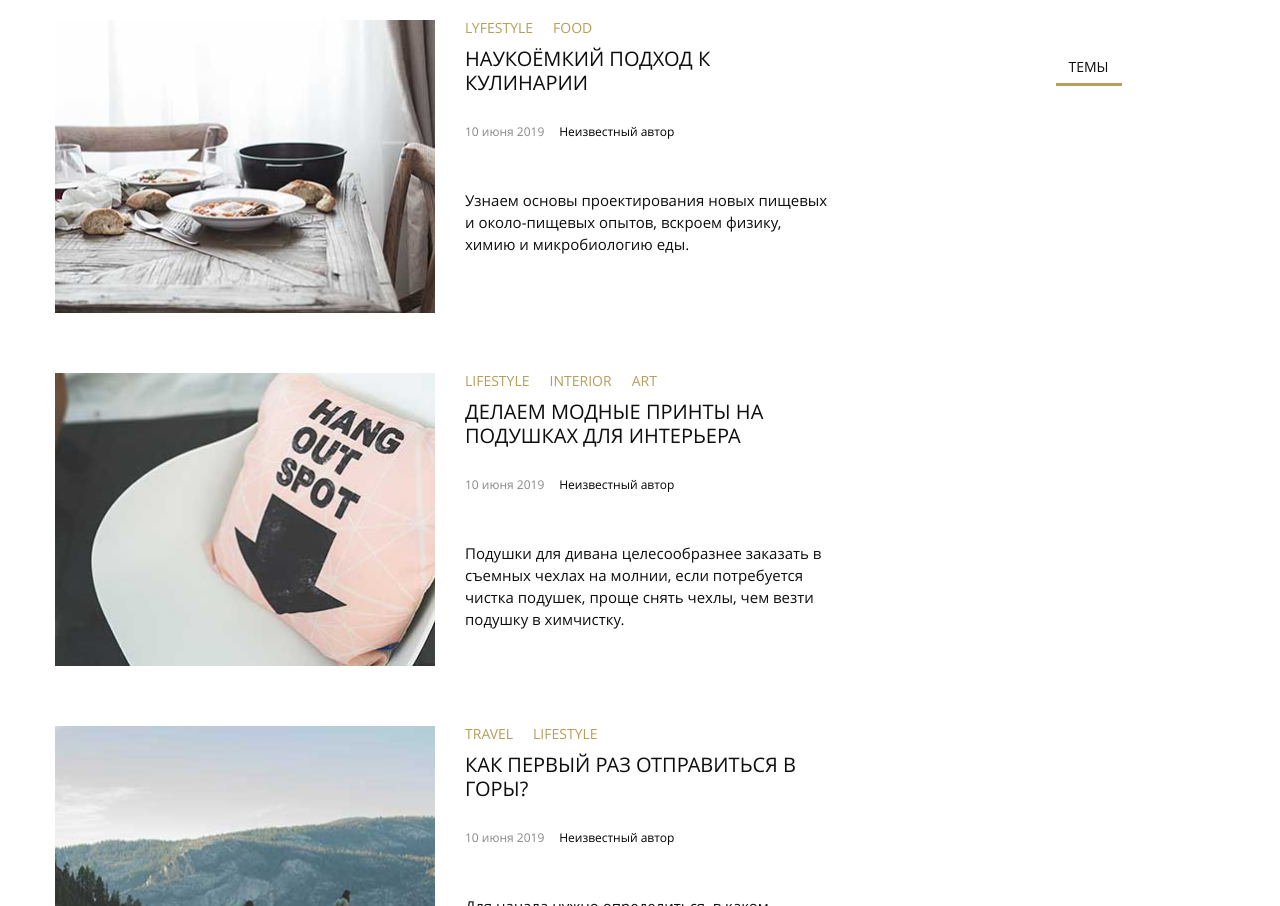
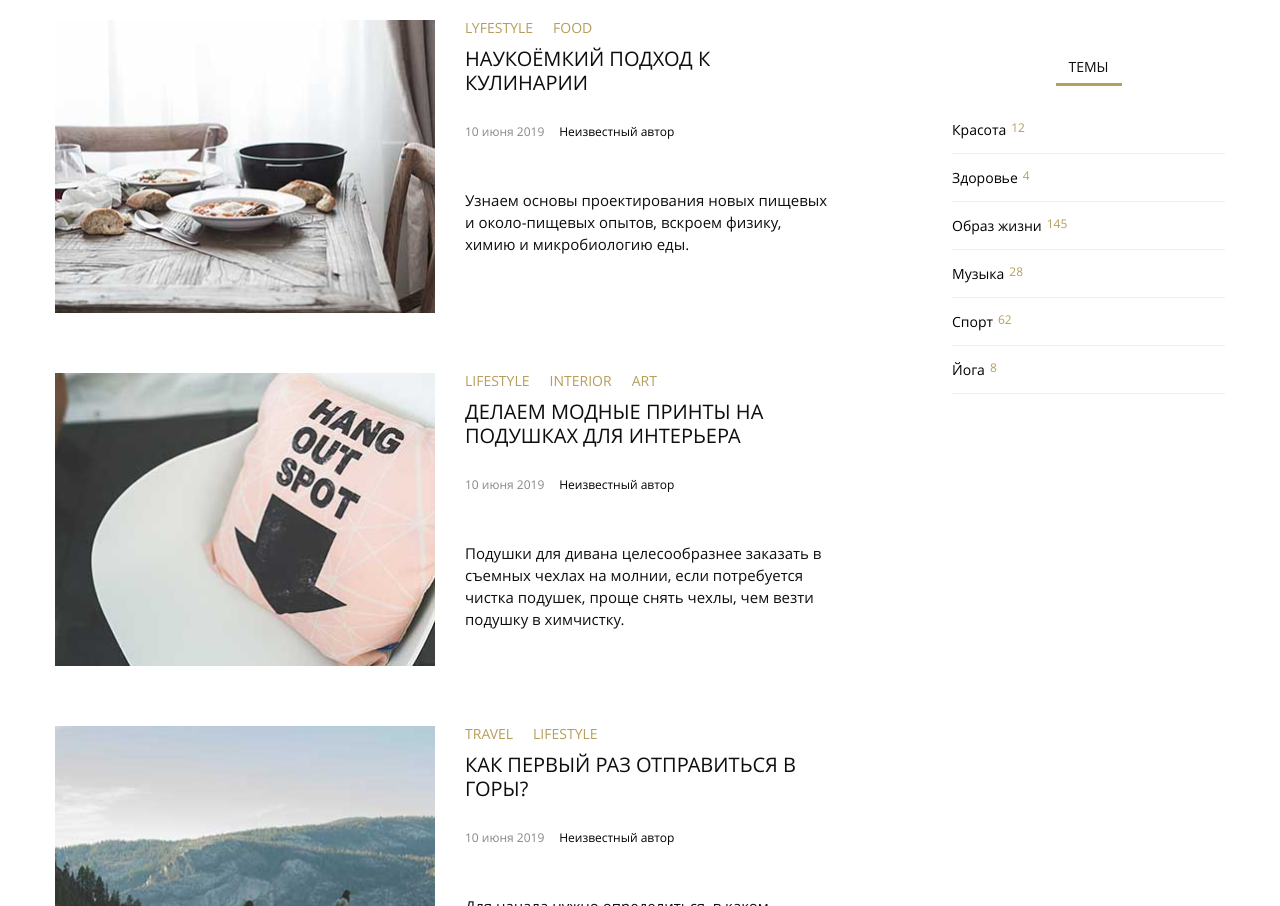
Before and after one commit to IamRoockie/noemi, a plain HTML site: page index.html in a window 1280 px wide. Shown: the part 1552-2458 px from the top of the page. Drawn offline with Linux system fonts and the light colour scheme.

Commit message:
added block "topics"

```diff
--- a/css/main.css
+++ b/css/main.css
@@ -337,3 +337,28 @@ body {
 .tags__item:hover {
 	border-color: #b59f5b;
 }
+
+.topics__item {
+	display      : flex;
+	font-size    : 14px;
+	line-height  : 47px;
+	font-weight  : 700;
+	border-bottom: 1px solid #eee;
+}
+
+.topics__link {
+	transition: all 0.15s;
+}
+
+.topics__link:hover {
+	color: #b59f5b;
+}
+
+.topics__count {
+	margin-top : 4px;
+	margin-left: 5px;
+	font-size  : 12px;
+	line-height: 36px;
+	font-weight: 700;
+	color      : #b59f5b;
+}
--- a/index.html
+++ b/index.html
@@ -343,6 +343,32 @@
 
 				<section class="topics">
 					<h4 class="title-aside">Темы</h4>
+					<ul class="topics__list">
+						<li class="topics__item">
+							<a class="topics__link" href="#0">Красота</a>
+							<span class="topics__count">12</span>
+						</li>
+						<li class="topics__item">
+							<a class="topics__link" href="#0">Здоровье</a>
+							<span class="topics__count">4</span>
+						</li>
+						<li class="topics__item">
+							<a class="topics__link" href="#0">Образ жизни</a>
+							<span class="topics__count">145</span>
+						</li>
+						<li class="topics__item">
+							<a class="topics__link" href="#0">Музыка</a>
+							<span class="topics__count">28</span>
+						</li>
+						<li class="topics__item">
+							<a class="topics__link" href="#0">Спорт</a>
+							<span class="topics__count">62</span>
+						</li>
+						<li class="topics__item">
+							<a class="topics__link" href="#0">Йога</a>
+							<span class="topics__count">8</span>
+						</li>
+					</ul>
 				</section>
 			</aside>
 		</div>
```
